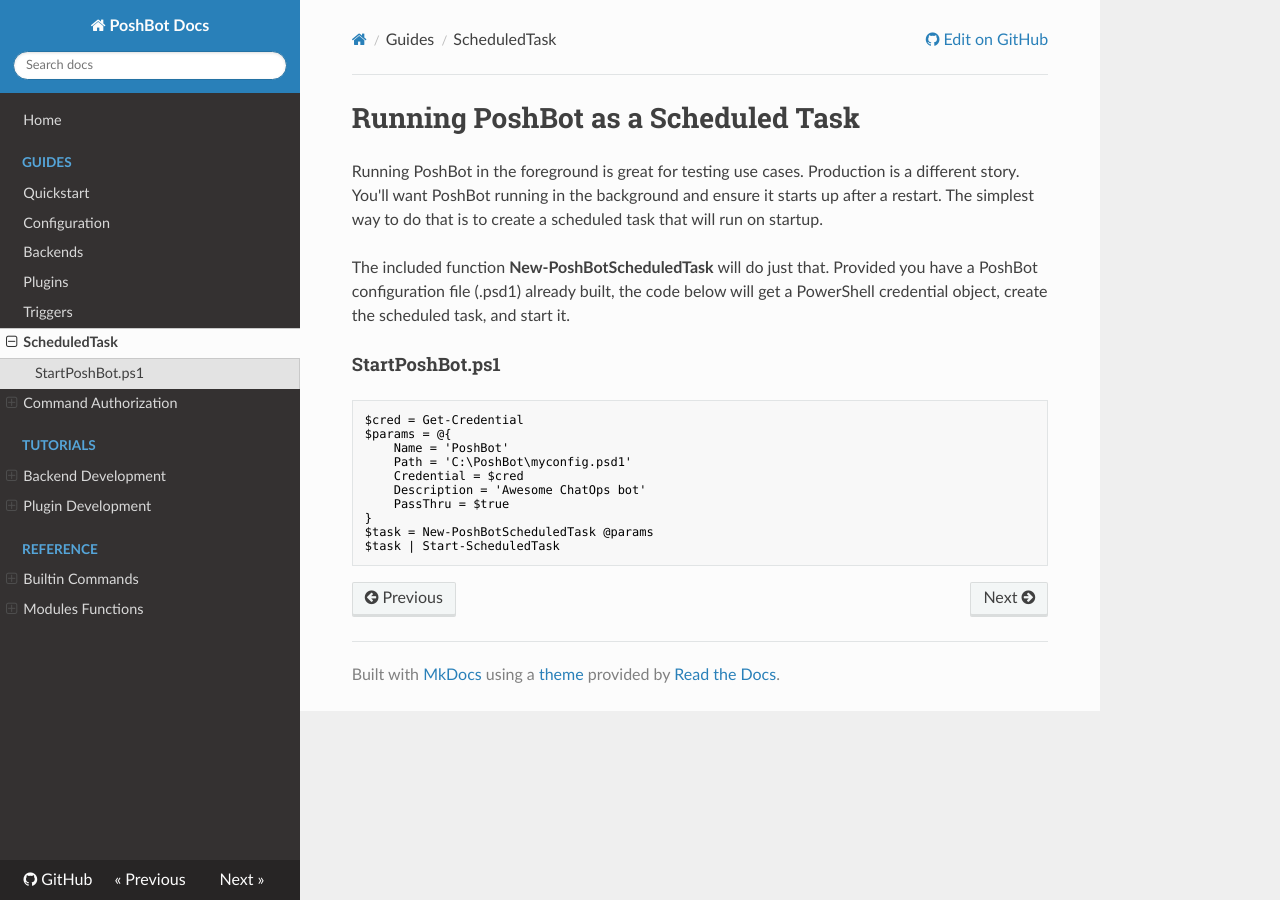
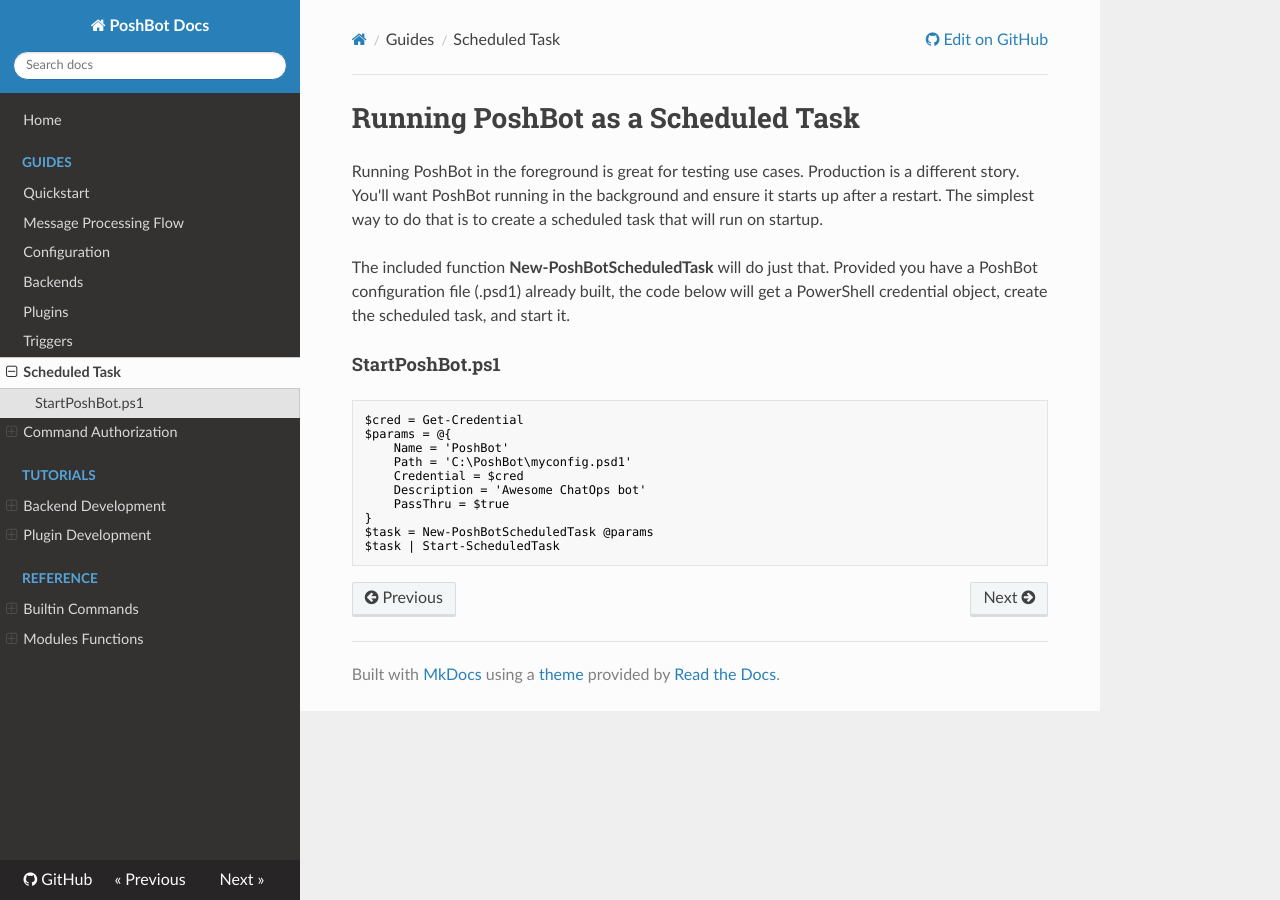
Before and after one commit to poshbotio/PoshBot, an MkDocs documentation site: the page built from docs/guides/scheduled-task.md, in a window 1280 px wide. Built offline with MkDocs 1.6.1, drawn with Linux system fonts in a browser that asks for light colours; nearby versions of some CDN libraries; old or Windows-style settings are respelled for this version of MkDocs.

Commit message:
Add doc to index

```diff
--- a/mkdocs.yml
+++ b/mkdocs.yml
@@ -5,11 +5,12 @@ pages:
   - Home: index.md
   - Guides:
     - Quickstart: guides/quickstart.md
+    - Message Processing Flow: guides/message-processing.md
     - Configuration: guides/configuration.md
     - Backends: guides/backends.md
     - Plugins: guides/plugins.md
     - Triggers: guides/triggers.md
-    - ScheduledTask: guides/scheduled-task.md
+    - Scheduled Task: guides/scheduled-task.md
     - Command Authorization:
       - Overview: guides/command-authorization/overview.md
       - Permissions: guides/command-authorization/permissions.md
```
